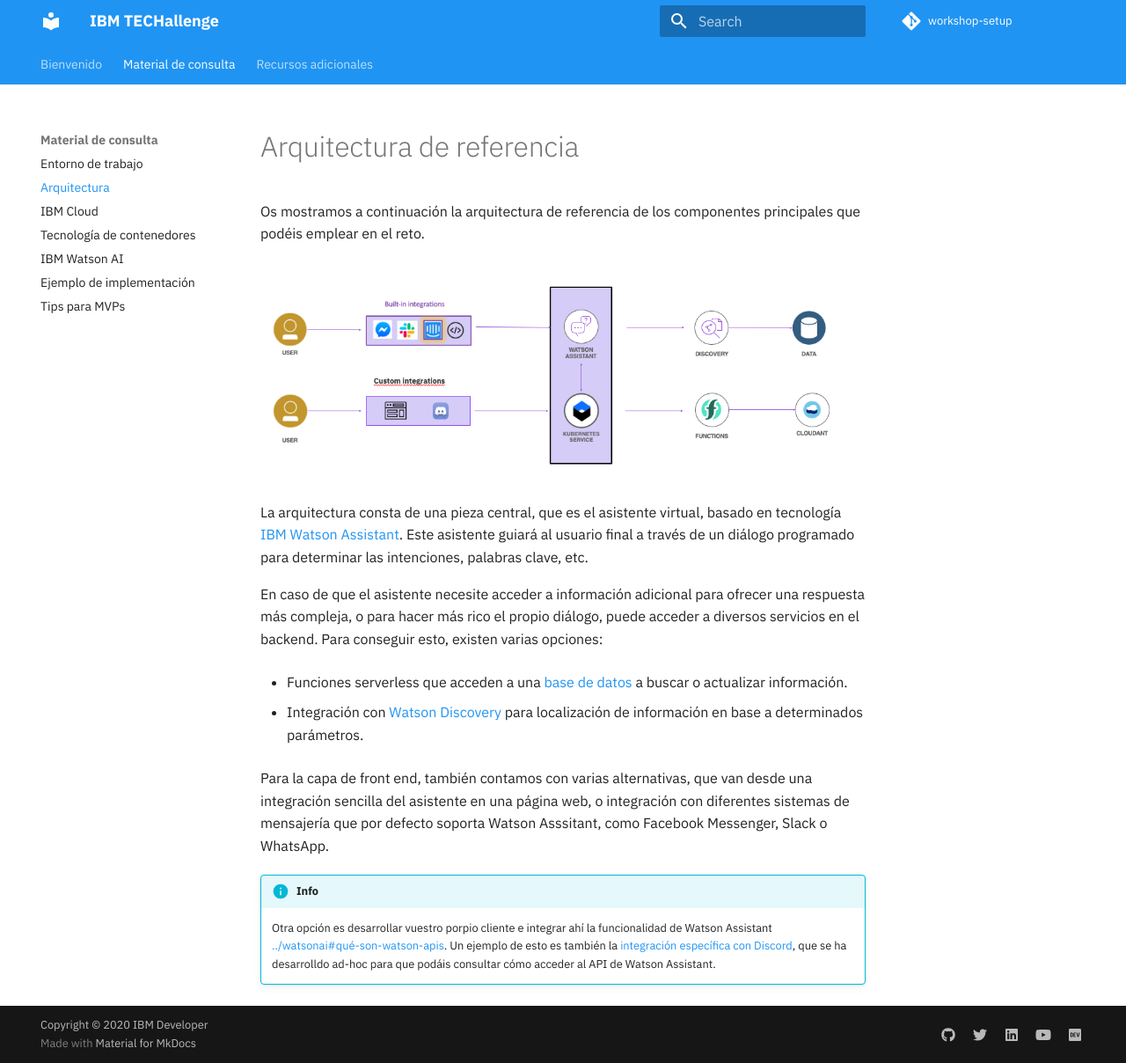
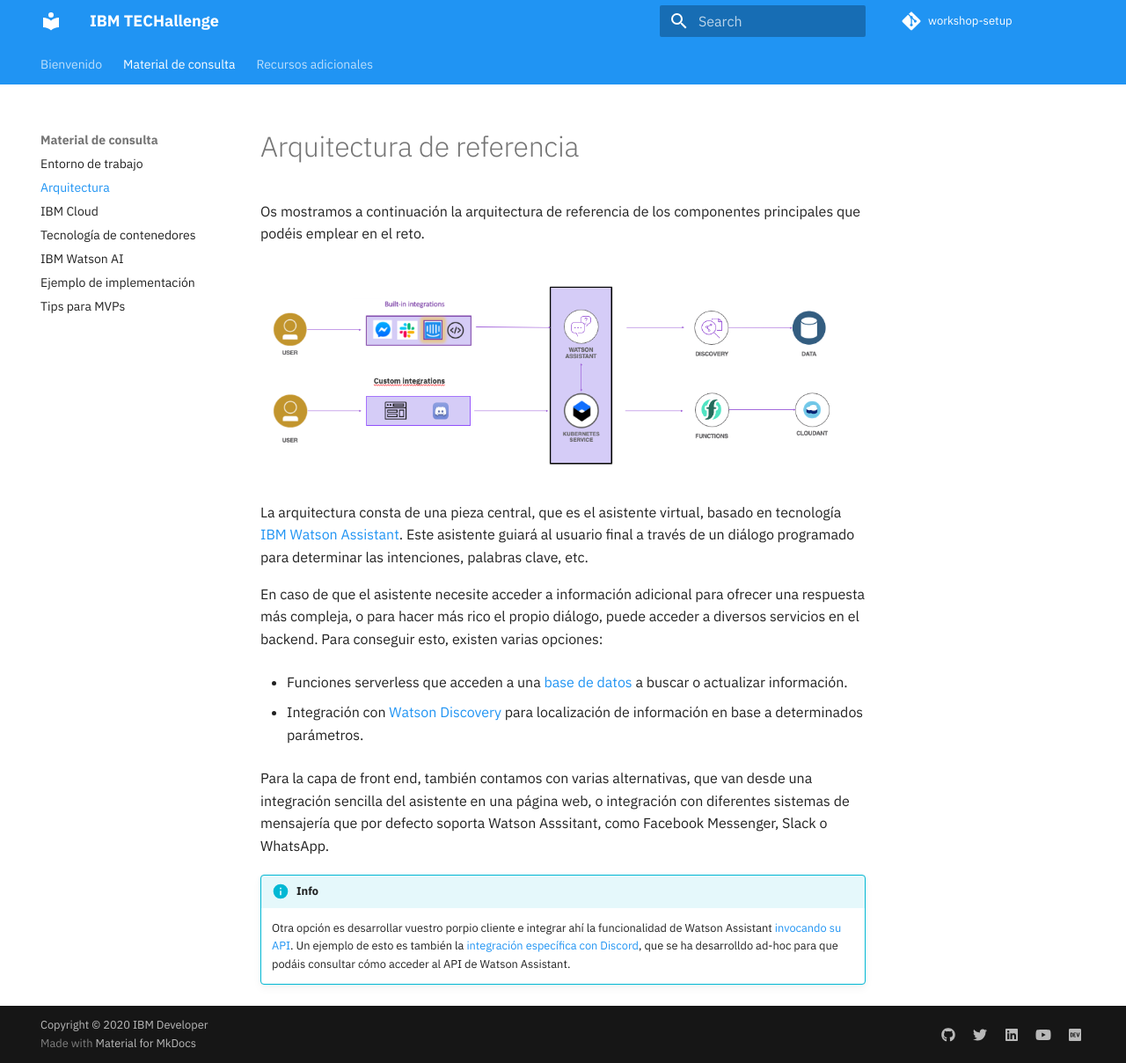
Before and after one commit to IBM/ibm-techallenge-spain, an MkDocs documentation site: the page built from docs/arquitectura/README.md, in a window 1280 px wide and 1208 px high. Shown: the whole window at 88% size. Built offline with MkDocs 1.6.1 and Material for MkDocs 9.7.7, drawn with Linux system fonts in a browser that asks for light colours; comment, search, counter and statistics services are not loaded.

Commit message:
Fix all relative links in architecture page

```diff
--- a/docs/arquitectura/README.md
+++ b/docs/arquitectura/README.md
@@ -16,5 +16,5 @@
 Para la capa de front end, también contamos con varias alternativas, que van desde una integración sencilla del asistente en una página web, o integración con diferentes sistemas de mensajería que por defecto soporta Watson Asssitant, como Facebook Messenger, Slack o WhatsApp.
 
 !!! info
-    Otra opción es desarrollar vuestro porpio cliente e integrar ahí la funcionalidad de Watson Assistant [../watsonai#qué-son-watson-apis](invocando a su API).
+    Otra opción es desarrollar vuestro porpio cliente e integrar ahí la funcionalidad de Watson Assistant [invocando su API](../watsonai#qué-son-watson-apis).
     Un ejemplo de esto es también la [integración específica con Discord](../ejemplo), que se ha desarrolldo ad-hoc para que podáis consultar cómo acceder al API de Watson Assistant.
```
